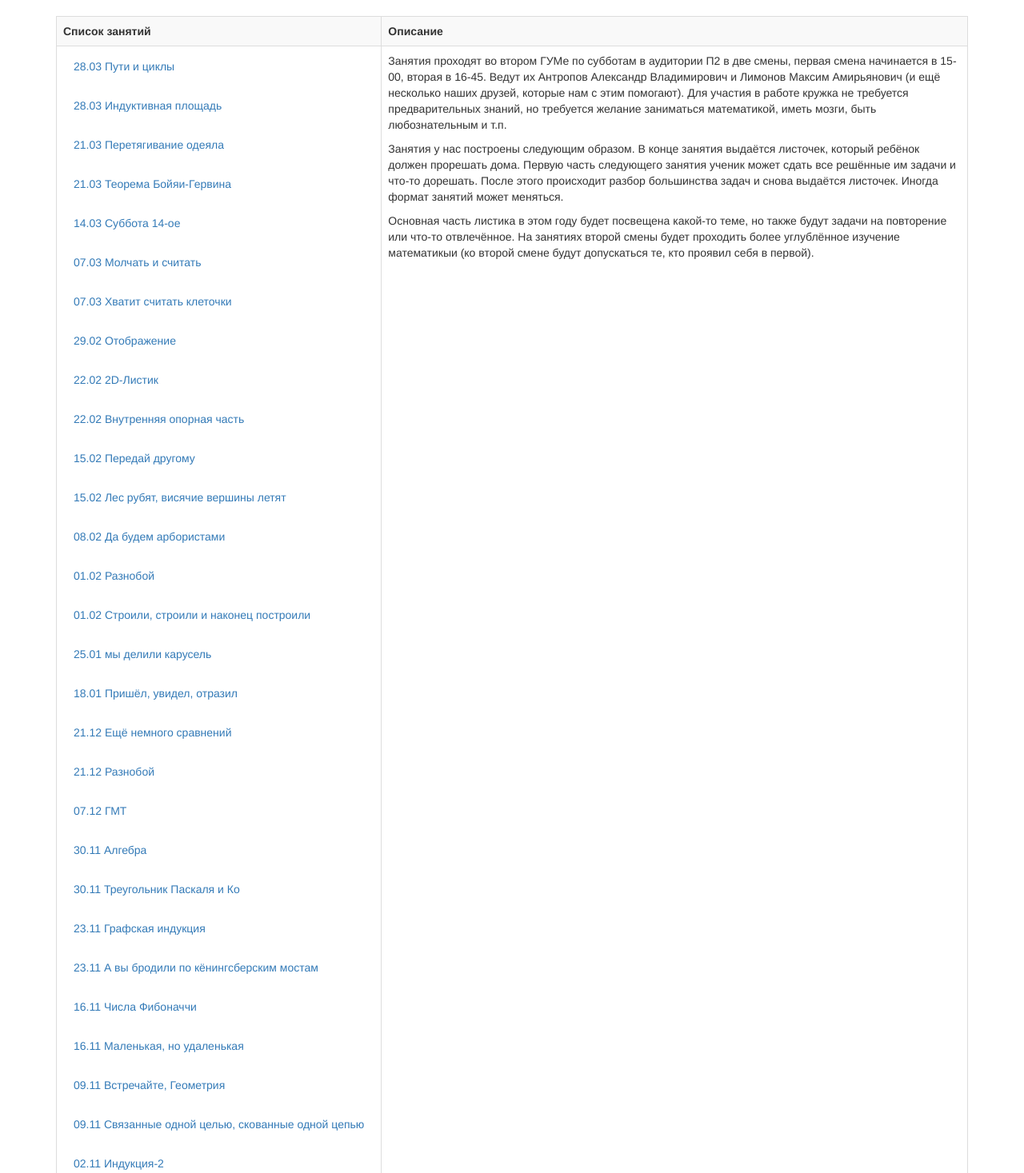
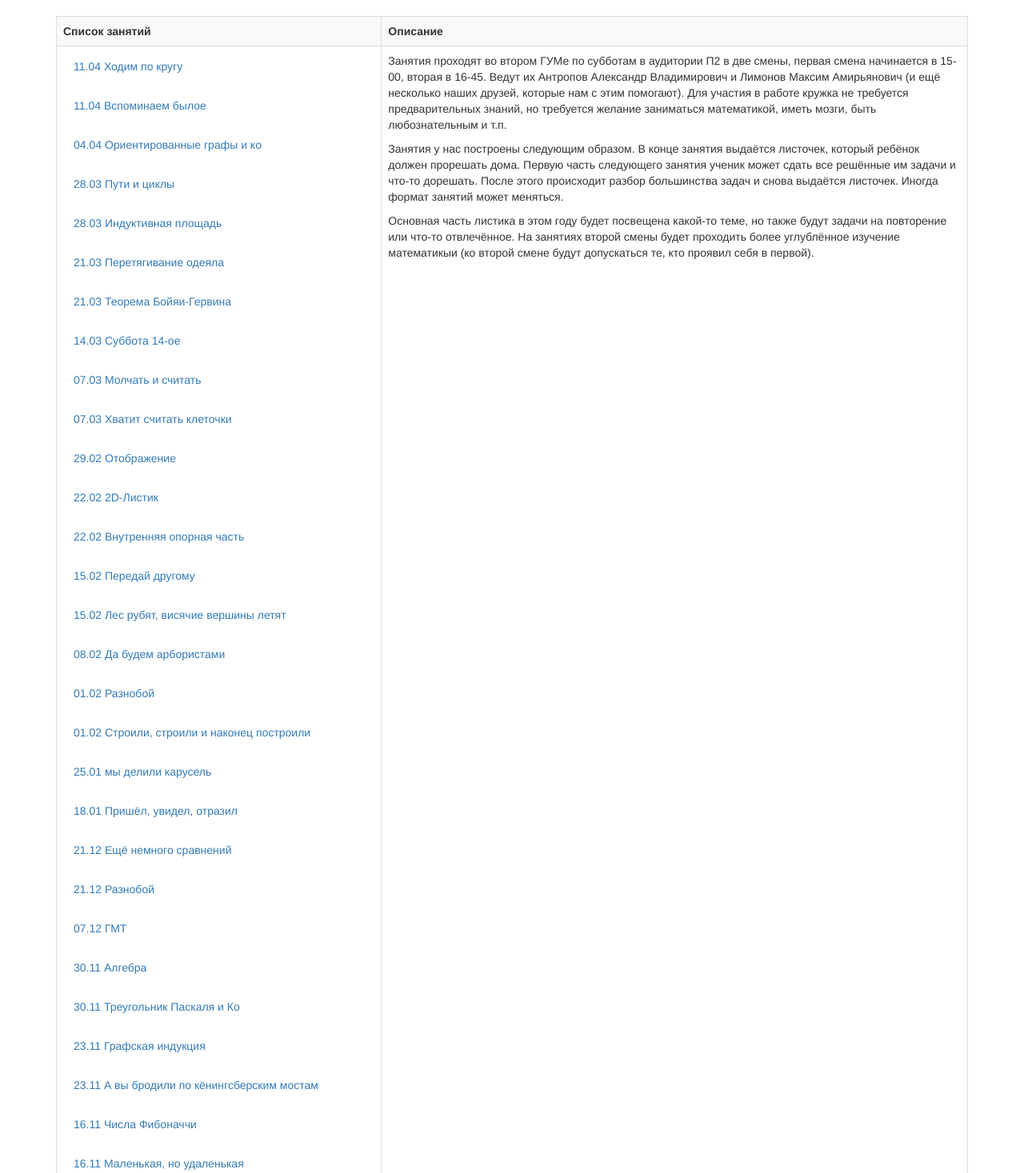
Before and after one commit to matemax/test_site, a Flask app: page /lessons in a window 1280 px wide. Shown: the part 52-1519 px from the top of the page at 80% size. Run offline with Flask 2, Linux system fonts and the light colour scheme; some libraries are stand-ins or nearby versions.

Commit message:
new lessons

```diff
--- a/app/templates/list_lessons.html
+++ b/app/templates/list_lessons.html
@@ -1,14 +1,23 @@
 <div class="form-group">
-    <a href="/lessons/22_pp" class="btn btn btn-link">28.03  Пути и циклы</a>
+    <a href="/lessons/22_pp" class="btn btn btn-link">11.04 Ходим по кругу</a>
 </div>
 <div class="form-group">
-    <a href="/lessons/22_p" class="btn btn btn-link">28.03  Индуктивная площадь</a>
+    <a href="/lessons/24_p" class="btn btn btn-link">11.04 Вспоминаем былое</a>
 </div>
 <div class="form-group">
-    <a href="/lessons/21_pp" class="btn btn btn-link">21.03  Перетягивание одеяла</a>
+    <a href="/lessons/23_p" class="btn btn btn-link">04.04  Ориентированные графы и ко</a>
 </div>
 <div class="form-group">
-    <a href="/lessons/21_p" class="btn btn btn-link">21.03  Теорема Бойяи-Гервина</a>
+    <a href="/lessons/22_pp" class="btn btn btn-link">28.03 Пути и циклы</a>
+</div>
+<div class="form-group">
+    <a href="/lessons/22_p" class="btn btn btn-link">28.03 Индуктивная площадь</a>
+</div>
+<div class="form-group">
+    <a href="/lessons/21_pp" class="btn btn btn-link">21.03 Перетягивание одеяла</a>
+</div>
+<div class="form-group">
+    <a href="/lessons/21_p" class="btn btn btn-link">21.03 Теорема Бойяи-Гервина</a>
 </div>
 <div class="form-group">
     <a href="/lessons/20_p" class="btn btn btn-link">14.03 Суббота 14-ое</a>
```
Also changed, not shown: 3 other files.
